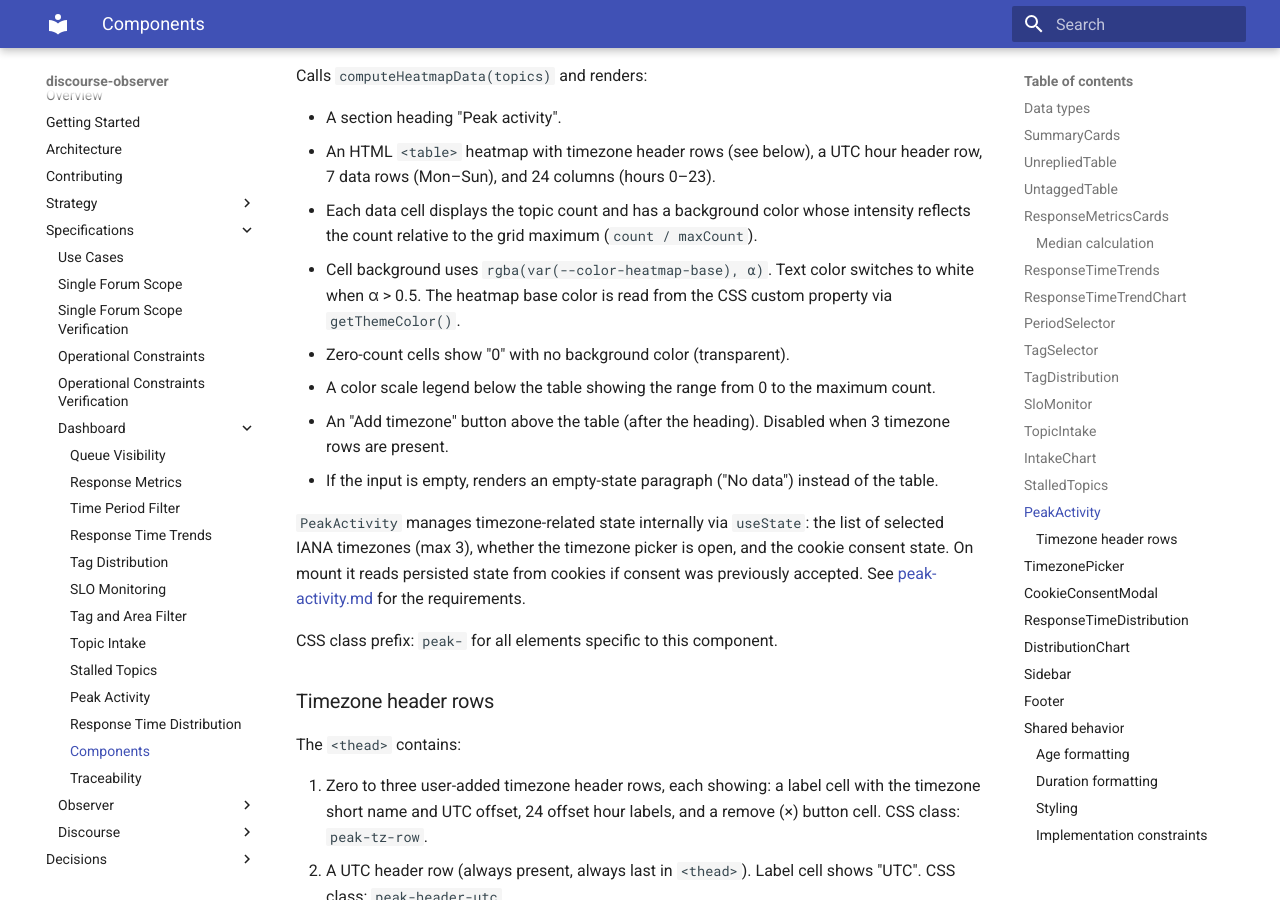
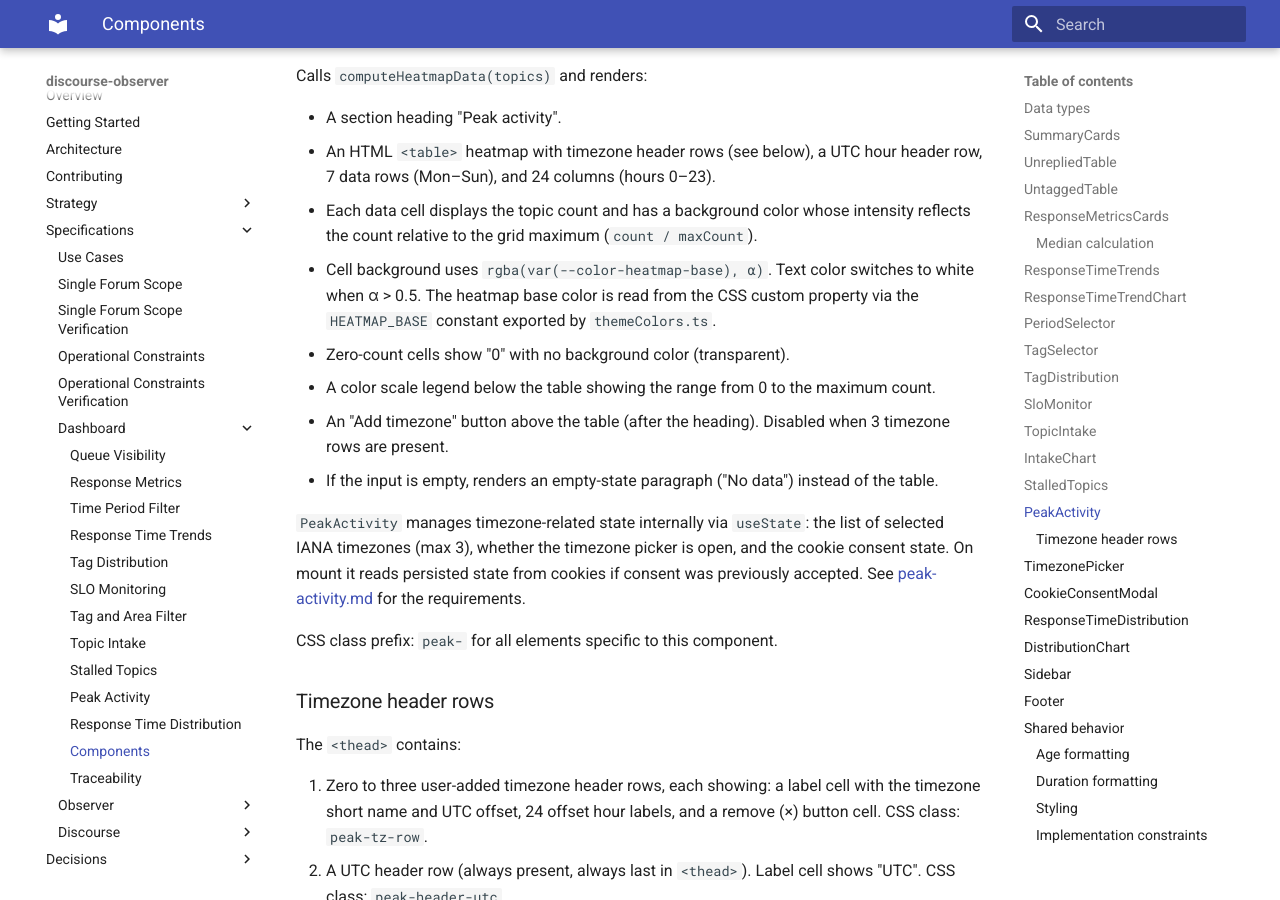
Before and after one commit to MorganDigitalAsyncTransparency/community, an MkDocs documentation site: the page built from discourse-observer/specs/dashboard/dashboard-components.md, in a window 1280 px wide and 900 px high, scrolled down 9400 px. Built offline with MkDocs 1.6.1 and Material for MkDocs 9.7.7, drawn with Linux system fonts in a browser that asks for light colours.

Commit message:
Fix stale getThemeColor() reference in dashboard-components spec
Phase 5 impact scan found that the PeakActivity section still
referenced the removed function. Updated to reference the
HEATMAP_BASE constant from themeColors.ts.

Co-Authored-By: Claude Opus 4.6 (1M context) <noreply@anthropic.com>

```diff
--- a/discourse-observer/specs/dashboard/dashboard-components.md
+++ b/discourse-observer/specs/dashboard/dashboard-components.md
@@ -290,7 +290,7 @@ Calls `computeHeatmapData(topics)` and renders:
 - A section heading "Peak activity".
 - An HTML `<table>` heatmap with timezone header rows (see below), a UTC hour header row, 7 data rows (Mon–Sun), and 24 columns (hours 0–23).
 - Each data cell displays the topic count and has a background color whose intensity reflects the count relative to the grid maximum (`count / maxCount`).
-- Cell background uses `rgba(var(--color-heatmap-base), α)`. Text color switches to white when α > 0.5. The heatmap base color is read from the CSS custom property via `getThemeColor()`.
+- Cell background uses `rgba(var(--color-heatmap-base), α)`. Text color switches to white when α > 0.5. The heatmap base color is read from the CSS custom property via the `HEATMAP_BASE` constant exported by `themeColors.ts`.
 - Zero-count cells show "0" with no background color (transparent).
 - A color scale legend below the table showing the range from 0 to the maximum count.
 - An "Add timezone" button above the table (after the heading). Disabled when 3 timezone rows are present.
```
